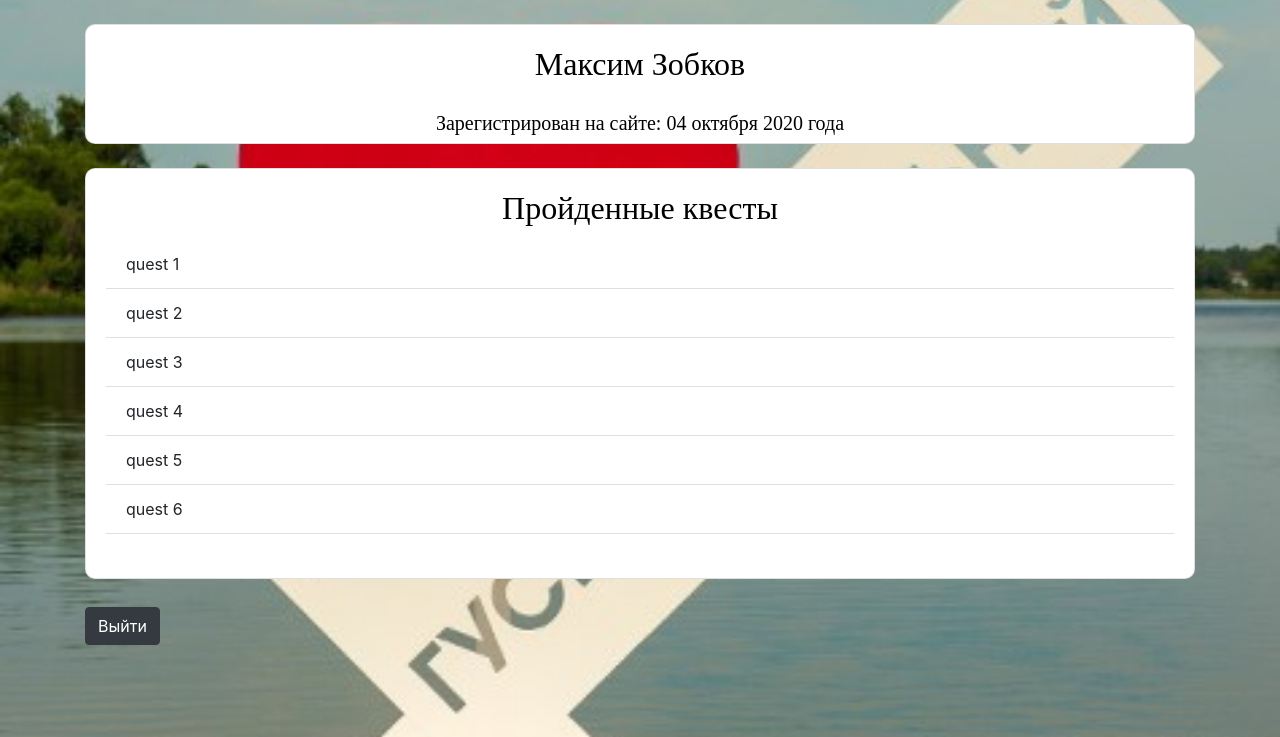
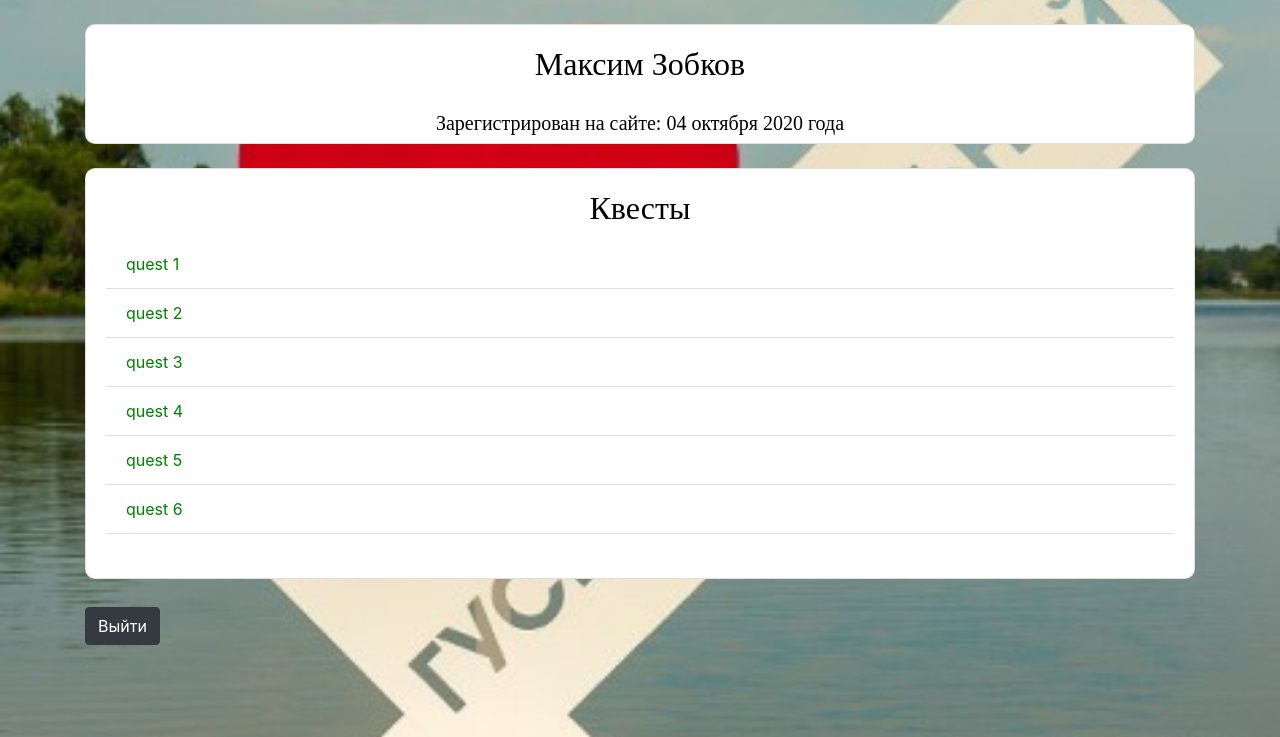
Before and after one commit to KarpovDaniel/GusStory, a Flask app: page /profile in a window 1280 px wide. Shown: the part 63-800 px from the top of the page. Run offline with Flask 2, Linux system fonts and the light colour scheme; a user stored in the database is signed in; some libraries are stand-ins or nearby versions.

Commit message:
not_completed

```diff
--- a/data/users.py
+++ b/data/users.py
@@ -16,6 +16,7 @@ class User(SqlAlchemyBase, UserMixin, SerializerMixin):
     password = sqlalchemy.Column(sqlalchemy.String, nullable=True)
     created_date = sqlalchemy.Column(sqlalchemy.String)
     completed = sqlalchemy.Column(sqlalchemy.String)
+    not_completed = sqlalchemy.Column(sqlalchemy.String)
 
     def __repr__(self):
         return f'{self.id}, {self.name}, {self.login}'
--- a/templates/profile.html
+++ b/templates/profile.html
@@ -13,11 +13,18 @@
         <div class="col-sm-12">
             <div class="card mb-4" style="width: 100%; border-radius: 10px;">
                 <div class="card-body">
-                    <h2 class="card-title" align="center">Пройденные квесты</h2>
+                    <h2 class="card-title" align="center">Квесты</h2>
                     <ul class="list-group list-group-flush">
+                        {% if current_user.not_completed != None %}
+                        {% for quest in current_user.not_completed.split(';') %}
+                        <li style="color: red" class="list-group-item">{{quest}}</li>
+                        {% endfor %}
+                        {% endif %}
+                        {% if current_user.completed != None %}
                         {% for quest in current_user.completed.split(';') %}
-                        <li class="list-group-item">{{quest}}</li>
+                        <li style="color: green" class="list-group-item">{{quest}}</li>
                         {% endfor %}
+                        {% endif %}
                     </ul>
                 </div>
             </div>
```
Also changed, not shown: db/blogs.sqlite.
